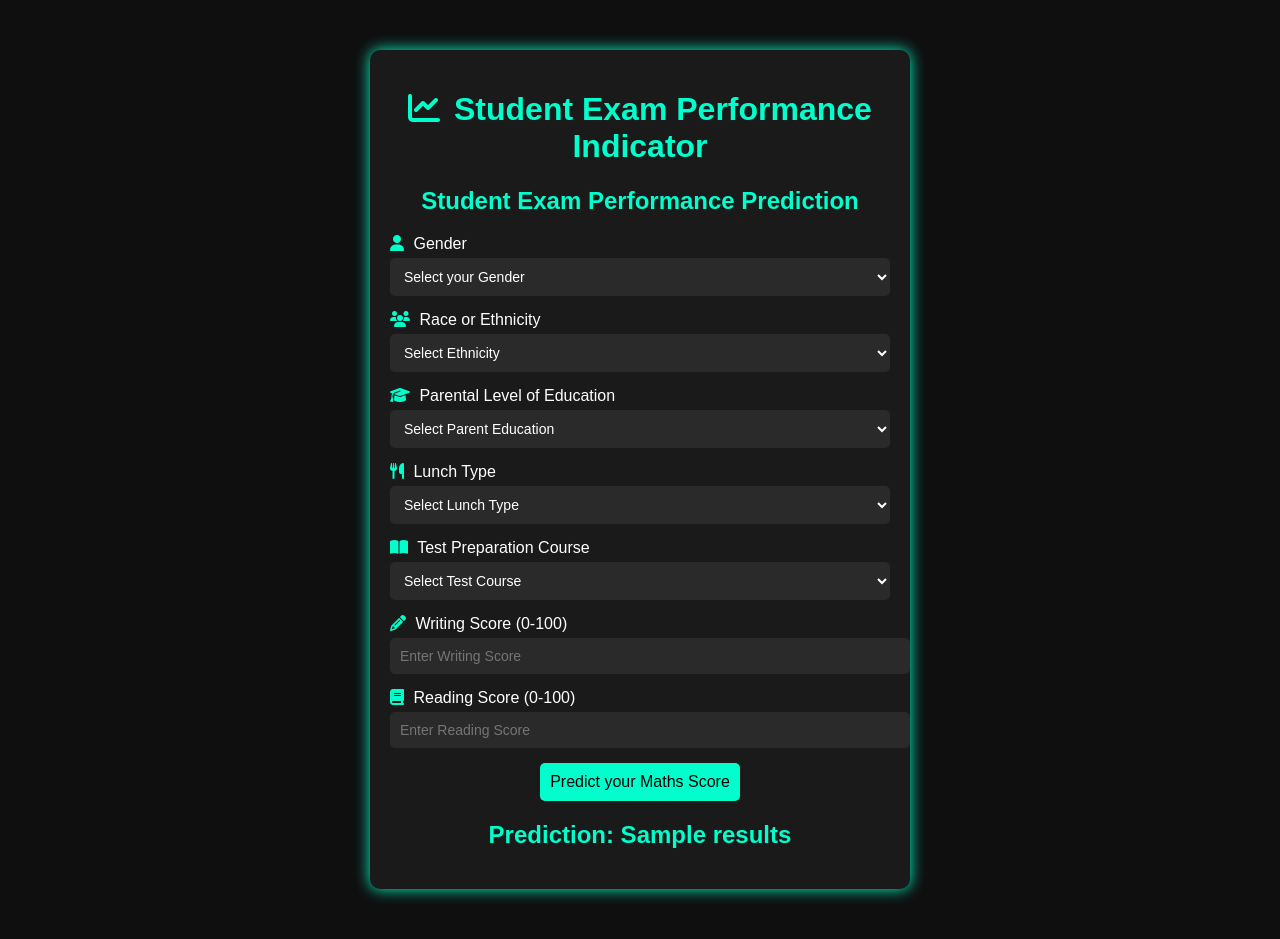
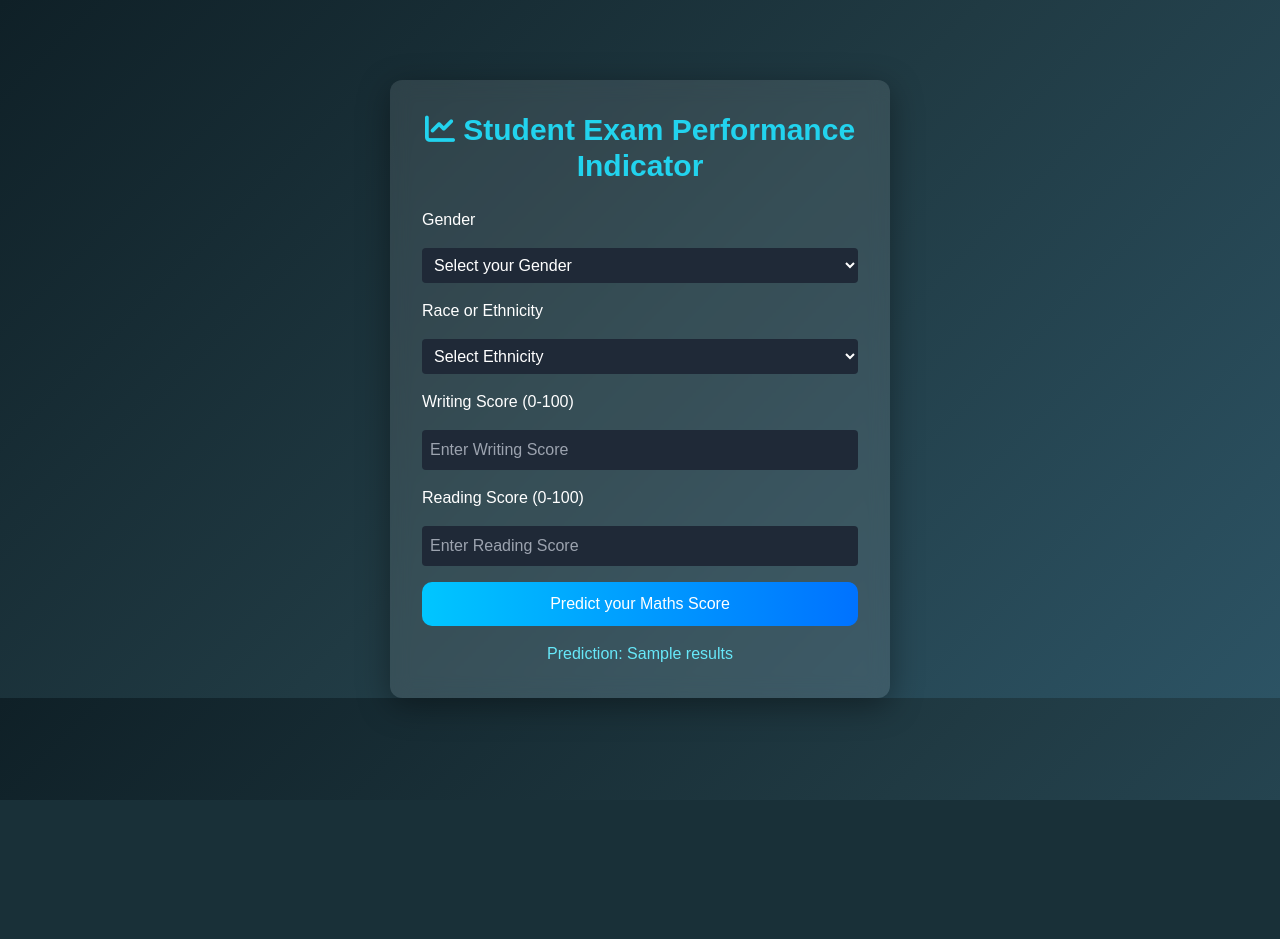
Before and after one commit to jayesh-patil123/Student_Performance_Prediction, a Flask app: template templates/home.html in a window 1280 px wide. After the commit the page ends 800 px from the top, so only its background shows below. Run offline with Flask 3, Linux system fonts and the light colour scheme; the template is opened without the code that fills it: most values are stand-ins (such as "Sample title", 1, 10 or a date in 2020); some libraries are stand-ins or nearby versions.

Commit message:
template

```diff
--- a/templates/home.html
+++ b/templates/home.html
@@ -5,125 +5,76 @@
     <meta name="viewport" content="width=device-width, initial-scale=1.0">
     <title>Student Exam Performance Indicator</title>
     <script src="https://kit.fontawesome.com/a076d05399.js" crossorigin="anonymous"></script>
+    <script src="https://cdnjs.cloudflare.com/ajax/libs/gsap/3.12.2/gsap.min.js"></script>
+    <script src="https://cdn.tailwindcss.com"></script>
     <style>
         body {
-            font-family: Arial, sans-serif;
-            background: #0f0f0f;
+            font-family: 'Poppins', sans-serif;
+            background: linear-gradient(135deg, #0f2027, #203a43, #2c5364);
             color: white;
             text-align: center;
         }
-        .login {
+        .glass {
+            backdrop-filter: blur(10px);
+            background: rgba(255, 255, 255, 0.1);
+            box-shadow: 0 8px 32px rgba(0, 0, 0, 0.37);
+            border-radius: 12px;
+            padding: 20px;
             max-width: 500px;
-            margin: 50px auto;
-            padding: 20px;
-            background: #1a1a1a;
+            margin: auto;
+            transition: transform 0.3s ease-in-out;
+        }
+        .glass:hover {
+            transform: scale(1.05);
+        }
+        .btn-custom {
+            background: linear-gradient(90deg, #00c6ff, #0072ff);
+            color: white;
+            font-size: 16px;
+            padding: 10px 20px;
             border-radius: 10px;
-            box-shadow: 0px 0px 15px #00ffcc;
+            transition: all 0.3s;
         }
-        h1, h2 {
-            color: #00ffcc;
-        }
-        .form-label {
-            display: block;
-            text-align: left;
-            margin-bottom: 5px;
-            color: #ffffff;
-        }
-        .form-control {
-            width: 100%;
-            padding: 10px;
-            margin-bottom: 15px;
-            border-radius: 5px;
-            border: none;
-            background: #2a2a2a;
-            color: white;
-        }
-        .btn {
-            background: #00ffcc;
-            color: black;
-            font-size: 16px;
-            padding: 10px;
-            border: none;
-            border-radius: 5px;
-            cursor: pointer;
-        }
-        .btn:hover {
-            background: #008f99;
-        }
-        select, input {
-            font-size: 14px;
-        }
-        .icon {
-            margin-right: 5px;
-            color: #00ffcc;
+        .btn-custom:hover {
+            transform: scale(1.1);
+            background: linear-gradient(90deg, #0072ff, #00c6ff);
         }
     </style>
 </head>
 <body>
-    <div class="login">
-        <h1><i class="fas fa-chart-line icon"></i> Student Exam Performance Indicator</h1>
-        <form action="{{ url_for('predict_datapoint') }}" method="post">
-            <legend><h2>Student Exam Performance Prediction</h2></legend>
-            <div class="mb-3">
-                <label class="form-label"><i class="fas fa-user icon"></i> Gender</label>
-                <select class="form-control" name="gender" required>
-                    <option selected disabled value="">Select your Gender</option>
+    <div class="glass mt-20 p-8">
+        <h1 class="text-3xl font-bold text-cyan-400"><i class="fas fa-chart-line"></i> Student Exam Performance Indicator</h1>
+        <form action="{{ url_for('predict_datapoint') }}" method="post" class="space-y-4 mt-6">
+            <label class="block text-left">Gender</label>
+            <select class="w-full p-2 rounded bg-gray-800 text-white" name="gender" required>
+                <option disabled selected>Select your Gender</option>
                 <option value="male">Male</option>
                 <option value="female">Female</option>
             </select>
-            </div>
-            <div class="mb-3">
-                <label class="form-label"><i class="fas fa-users icon"></i> Race or Ethnicity</label>
-                <select class="form-control" name="ethnicity" required>
-                    <option selected disabled value="">Select Ethnicity</option>
+
+            <label class="block text-left">Race or Ethnicity</label>
+            <select class="w-full p-2 rounded bg-gray-800 text-white" name="ethnicity" required>
+                <option disabled selected>Select Ethnicity</option>
                 <option value="group A">Group A</option>
                 <option value="group B">Group B</option>
                 <option value="group C">Group C</option>
                 <option value="group D">Group D</option>
                 <option value="group E">Group E</option>
             </select>
+
+            <label class="block text-left">Writing Score (0-100)</label>
+            <input type="number" class="w-full p-2 rounded bg-gray-800 text-white" name="writing_score" min="0" max="100" placeholder="Enter Writing Score" required>
+
+            <label class="block text-left">Reading Score (0-100)</label>
+            <input type="number" class="w-full p-2 rounded bg-gray-800 text-white" name="reading_score" min="0" max="100" placeholder="Enter Reading Score" required>
+
+            <button type="submit" class="btn-custom w-full">Predict your Maths Score</button>
+        </form>
+        <h2 class="mt-4 text-cyan-300">Prediction: {{ results }}</h2>
     </div>
-            <div class="mb-3">
-                <label class="form-label"><i class="fas fa-graduation-cap icon"></i> Parental Level of Education</label>
-                <select class="form-control" name="parental_level_of_education" required>
-                    <option selected disabled value="">Select Parent Education</option>
-                    <option value="associate's degree">Associate's Degree</option>
-                    <option value="bachelor's degree">Bachelor's Degree</option>
-                    <option value="high school">High School</option>
-                    <option value="master's degree">Master's Degree</option>
-                    <option value="some college">Some College</option>
-                    <option value="some high school">Some High School</option>
-                </select>
-            </div>
-            <div class="mb-3">
-                <label class="form-label"><i class="fas fa-utensils icon"></i> Lunch Type</label>
-                <select class="form-control" name="lunch" required>
-                    <option selected disabled value="">Select Lunch Type</option>
-                    <option value="free/reduced">Free/Reduced</option>
-                    <option value="standard">Standard</option>
-                </select>
-            </div>
-            <div class="mb-3">
-                <label class="form-label"><i class="fas fa-book-open icon"></i> Test Preparation Course</label>
-                <select class="form-control" name="test_preparation_course" required>
-                    <option selected disabled value="">Select Test Course</option>
-                    <option value="none">None</option>
-                    <option value="completed">Completed</option>
-                </select>
-            </div>
-            <div class="mb-3">
-                <label class="form-label"><i class="fas fa-pencil-alt icon"></i> Writing Score (0-100)</label>
-                <input class="form-control" type="number" name="writing_score" min="0" max="100" placeholder="Enter Writing Score" required>
-            </div>
-            <div class="mb-3">
-                <label class="form-label"><i class="fas fa-book icon"></i> Reading Score (0-100)</label>
-                <input class="form-control" type="number" name="reading_score" min="0" max="100" placeholder="Enter Reading Score" required>
-            </div>
-            <div class="mb-3">
-                <input class="btn" type="submit" value="Predict your Maths Score">
-            </div>
-        </form>
-        <h2>Prediction: {{ results }}</h2>
-    </div>
+
+    <script>
+        gsap.from(".glass", { opacity: 0, y: 50, duration: 1.5, ease: "power3.out" });
+    </script>
 </body>
 </html>
```
Also changed, not shown: templates/index.html (+35 -36 lines). Lines whose indentation alone changed are shown as unchanged.
